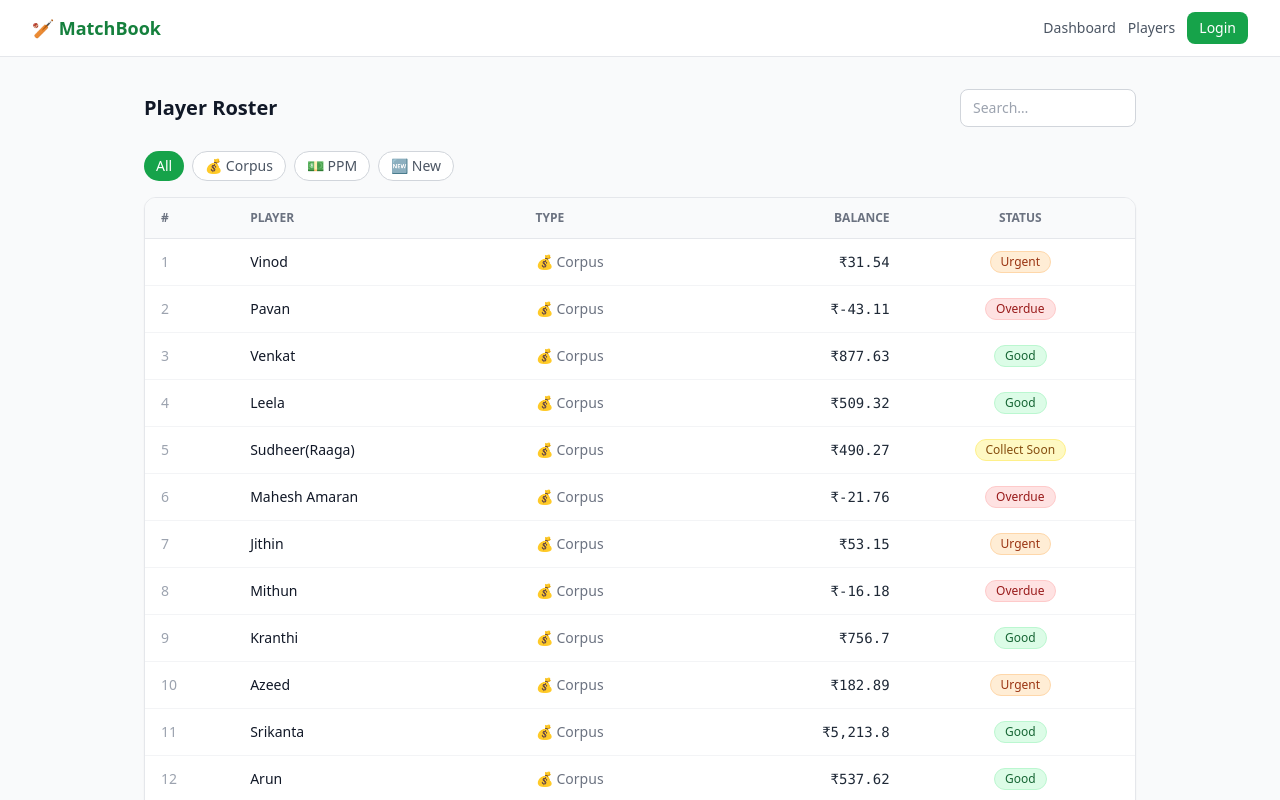
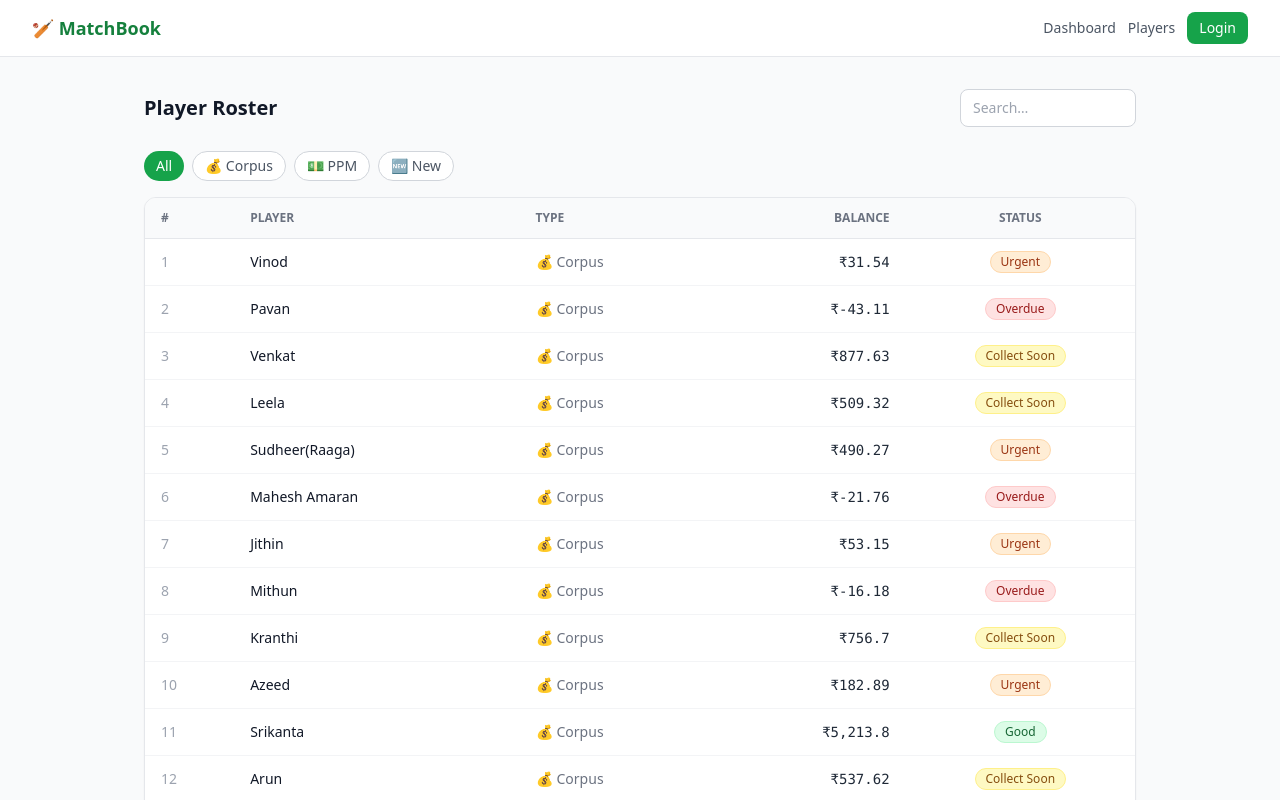
Before and after one commit to avr2222/matchbook, a React (Vite) app: page /#/players in a window 1280 px wide. Shown: the top 800 px of the page. Built offline with nearby package versions, Linux system fonts and the light colour scheme.

Commit message:
Small Bug fixes

```diff
--- a/public/data/config.json
+++ b/public/data/config.json
@@ -3,7 +3,7 @@
   "team_name": "Machaxi Box Cricket",
   "currency": "INR",
   "currency_symbol": "₹",
-  "default_match_fee": 500,
+  "default_match_fee": 4688,
   "default_ppm_rate": 300,
   "default_guest_fee": 300,
   "corpus_low_threshold": 1000,
@@ -18,6 +18,6 @@
   "cricheroes_tournament_id": "1874258",
   "cricheroes_tournament_url": "https://cricheroes.com/tournament/1874258/machaxi-box-cricket-season-2",
   "auto_deduct_on_sync": true,
-  "admin_upi_id": "",
+  "admin_upi_id": "avr7795@ybl",
   "season_budget": 0
 }
--- a/public/data/players.json
+++ b/public/data/players.json
@@ -1,6 +1,6 @@
 {
   "schema_version": 1,
-  "last_updated": "2026-04-27T11:23:58.455673+00:00",
+  "last_updated": "2026-04-28T09:55:32.770Z",
   "players": [
     {
       "id": "PLY_001",
@@ -48,7 +48,7 @@
       "corpus_balance": 877.63,
       "total_paid": 2000,
       "total_deducted": 1077.08,
-      "balance_status": "good",
+      "balance_status": "collect_soon",
       "github_username": "",
       "cricheroes_player_id": "",
       "cricheroes_name": "Venkat",
@@ -66,7 +66,7 @@
       "corpus_balance": 509.32,
       "total_paid": 2000,
       "total_deducted": 1445.4,
-      "balance_status": "good",
+      "balance_status": "collect_soon",
       "github_username": "",
       "cricheroes_player_id": "",
       "cricheroes_name": "Leela",
@@ -84,7 +84,7 @@
       "corpus_balance": 490.27,
       "total_paid": 1180,
       "total_deducted": 644.44,
-      "balance_status": "collect_soon",
+      "balance_status": "urgent",
       "github_username": "",
       "cricheroes_player_id": "",
       "cricheroes_name": "Sudheer(Raaga)",
@@ -156,7 +156,7 @@
       "corpus_balance": 756.7,
       "total_paid": 1500,
       "total_deducted": 698.01,
-      "balance_status": "good",
+      "balance_status": "collect_soon",
       "github_username": "",
       "cricheroes_player_id": "",
       "cricheroes_name": "Kranthi",
@@ -210,7 +210,7 @@
       "corpus_balance": 537.62,
       "total_paid": 2000,
       "total_deducted": 1417.09,
-      "balance_status": "good",
+      "balance_status": "collect_soon",
       "github_username": "",
       "cricheroes_player_id": "",
       "cricheroes_name": "Arun",
@@ -246,7 +246,7 @@
       "corpus_balance": 530.69,
       "total_paid": 1000,
       "total_deducted": 424.02,
-      "balance_status": "good",
+      "balance_status": "collect_soon",
       "github_username": "",
       "cricheroes_player_id": "",
       "cricheroes_name": "Sreenu",
@@ -318,7 +318,7 @@
       "corpus_balance": 277.22,
       "total_paid": 1000,
       "total_deducted": 677.49,
-      "balance_status": "collect_soon",
+      "balance_status": "urgent",
       "github_username": "",
       "cricheroes_player_id": "",
       "cricheroes_name": "Satyam",
@@ -336,7 +336,7 @@
       "corpus_balance": 329.96,
       "total_paid": 1000,
       "total_deducted": 624.76,
-      "balance_status": "collect_soon",
+      "balance_status": "urgent",
       "github_username": "",
       "cricheroes_player_id": "",
       "cricheroes_name": "Mahesh Reddy",
@@ -372,7 +372,7 @@
       "corpus_balance": 939.14,
       "total_paid": 2000,
       "total_deducted": 1015.57,
-      "balance_status": "good",
+      "balance_status": "collect_soon",
       "github_username": "",
       "cricheroes_player_id": "",
       "cricheroes_name": "Ashok",
@@ -390,7 +390,7 @@
       "corpus_balance": 779.19,
       "total_paid": 1000,
       "total_deducted": 175.52,
-      "balance_status": "good",
+      "balance_status": "collect_soon",
       "github_username": "",
       "cricheroes_player_id": "",
       "cricheroes_name": "Vishwa",
@@ -408,7 +408,7 @@
       "corpus_balance": 802.72,
       "total_paid": 2000,
       "total_deducted": 1151.99,
-      "balance_status": "good",
+      "balance_status": "collect_soon",
       "github_username": "",
       "cricheroes_player_id": "",
       "cricheroes_name": "Raj",
@@ -444,7 +444,7 @@
       "corpus_balance": 452.74,
       "total_paid": 1000,
       "total_deducted": 501.97,
-      "balance_status": "collect_soon",
+      "balance_status": "urgent",
       "github_username": "",
       "cricheroes_player_id": "",
       "cricheroes_name": "Ashiq",
@@ -480,7 +480,7 @@
       "corpus_balance": 333.8,
       "total_paid": 2000,
       "total_deducted": 1620.92,
-      "balance_status": "collect_soon",
+      "balance_status": "urgent",
       "github_username": "",
       "cricheroes_player_id": "",
       "cricheroes_name": "Srinivas",
@@ -498,7 +498,7 @@
       "corpus_balance": 553.19,
       "total_paid": 1000,
       "total_deducted": 401.52,
-      "balance_status": "good",
+      "balance_status": "collect_soon",
       "github_username": "",
       "cricheroes_player_id": "",
       "cricheroes_name": "Deepak",
@@ -516,7 +516,7 @@
       "corpus_balance": 961.64,
       "total_paid": 2000,
       "total_deducted": 993.07,
-      "balance_status": "good",
+      "balance_status": "collect_soon",
       "github_username": "",
       "cricheroes_player_id": "",
       "cricheroes_name": "Firoz",
@@ -534,7 +534,7 @@
       "corpus_balance": 557.04,
       "total_paid": 2000,
       "total_deducted": 1397.68,
-      "balance_status": "good",
+      "balance_status": "collect_soon",
       "github_username": "",
       "cricheroes_player_id": "",
       "cricheroes_name": "Sudheer",
@@ -552,7 +552,7 @@
       "corpus_balance": 559.8,
       "total_paid": 2000,
       "total_deducted": 1394.92,
-      "balance_status": "good",
+      "balance_status": "collect_soon",
       "github_username": "",
       "cricheroes_player_id": "",
       "cricheroes_name": "Gopi",
@@ -570,7 +570,7 @@
       "corpus_balance": 559.8,
       "total_paid": 2000,
       "total_deducted": 1394.92,
-      "balance_status": "good",
+      "balance_status": "collect_soon",
       "github_username": "",
       "cricheroes_player_id": "",
       "cricheroes_name": "Manjunath",
@@ -606,7 +606,7 @@
       "corpus_balance": 877.63,
       "total_paid": 2000,
       "total_deducted": 1077.08,
-      "balance_status": "good",
+      "balance_status": "collect_soon",
       "github_username": "",
       "cricheroes_player_id": "",
       "cricheroes_name": "RK",
--- a/src/pages/admin/AdminWeeks.jsx
+++ b/src/pages/admin/AdminWeeks.jsx
@@ -127,7 +127,8 @@ export default function AdminWeeks() {
           direction: 'debit', date: week.match_date, week_id: week.week_id,
           description: `Match fee - ${week.label}`, recorded_by: 'admin', receipt_ref: '',
         }))
-        const updatedPlayers = players.map(p => {
+        const allPlayers = pData?.players ?? []
+        const updatedPlayers = allPlayers.map(p => {
           if (attendanceMap[p.id] !== 'played' || p.type === 'ppm') return p
           const bal = (p.corpus_balance ?? 0) - week.match_fee
           return { ...p, corpus_balance: bal, balance_status: calcBalanceStatus(bal, cfg) }
```
Also changed, not shown: public/data/expenses.json (+2 -26 lines), src/pages/admin/AdminAnnouncements.jsx (+41 -41 lines), 1 other file (tests, documents, lock files or other folders).
